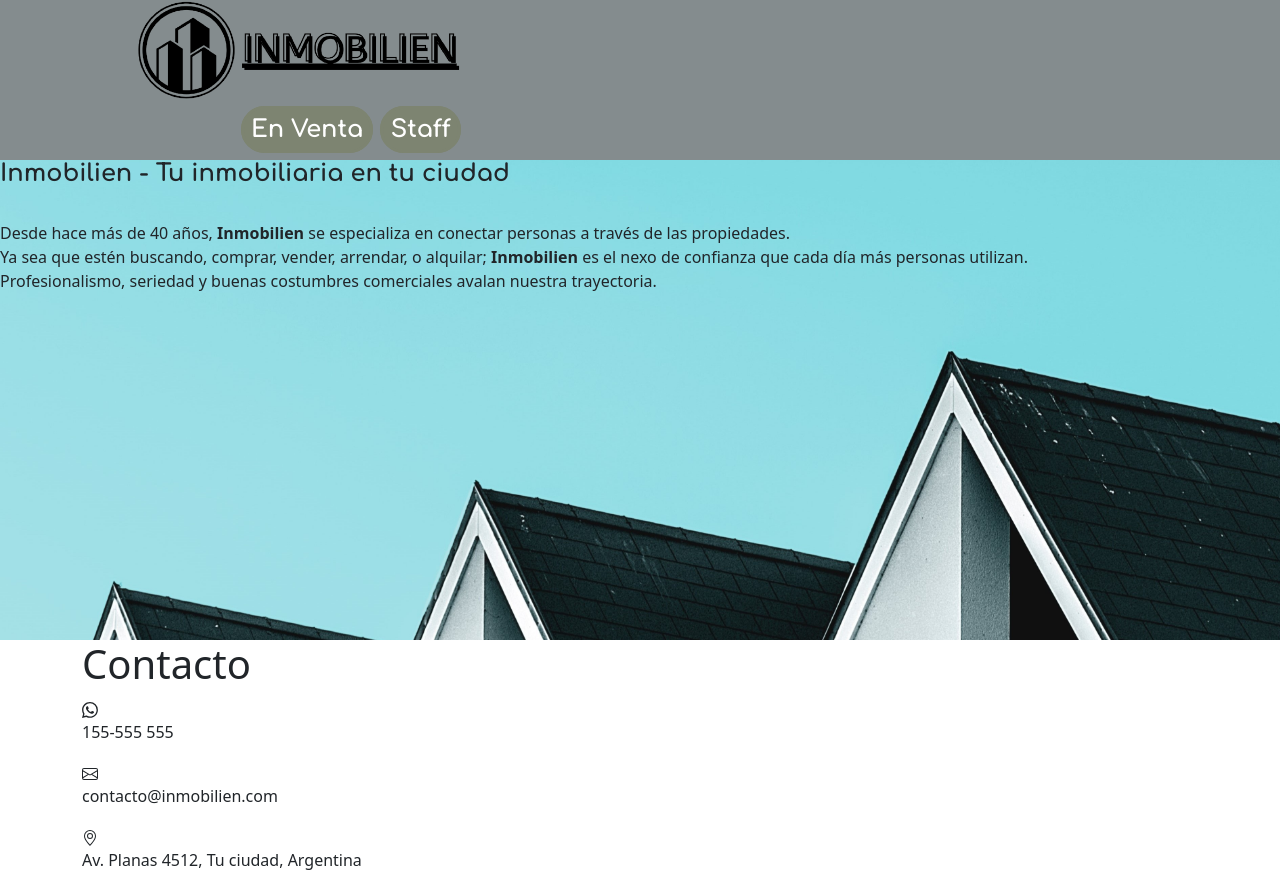
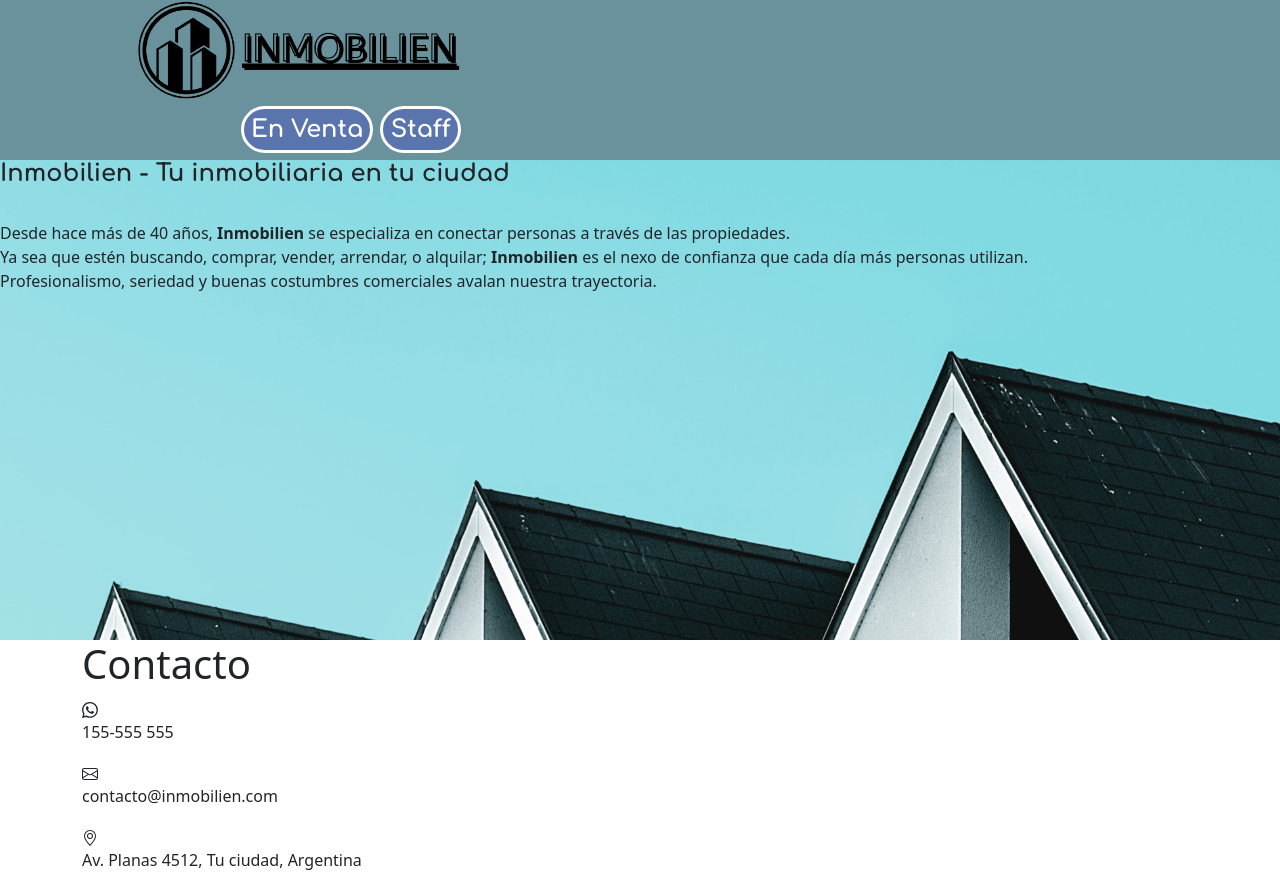
Before and after one commit to jescilart/PF-Escilart, a plain HTML site: page index.html in a window 1280 px wide. Shown: the top 885 px of the page. Drawn offline with nearby package versions, Linux system fonts and the light colour scheme.

Commit message:
Cambios de colores en el estilo.

```diff
--- a/css/style.css
+++ b/css/style.css
@@ -10,8 +10,8 @@
 
 header{
     display: block;
-    text-align: center;
-    background-color: #848c8e;
+    text-align: right;
+    background-color: #346a78ba;
 }
 
 header nav{
@@ -24,7 +24,7 @@ header ul{
     display: inline-block;
     list-style-type: none;
     margin: 0.5em auto;
-    text-align: center;
+    text-align: right;
 }
 
 header ul li{
@@ -34,9 +34,9 @@ header ul li{
 header ul li a{
     text-decoration: none;
     border: solid;
-    border-color: #7D8471;
+    border-color: #ffffff;
     border-radius: 50px;
-    background-color: #7D8471;
+    background-color: #5366b5af;
     color: white;
     padding: 0.3em;
 }
@@ -109,7 +109,7 @@ header ul li a:active{
 }
 
 .staff {
-    background-color: darkslategray;
+    background-color: rgba(47, 79, 79, 0.088);
 }
 
 .carousel{
```
